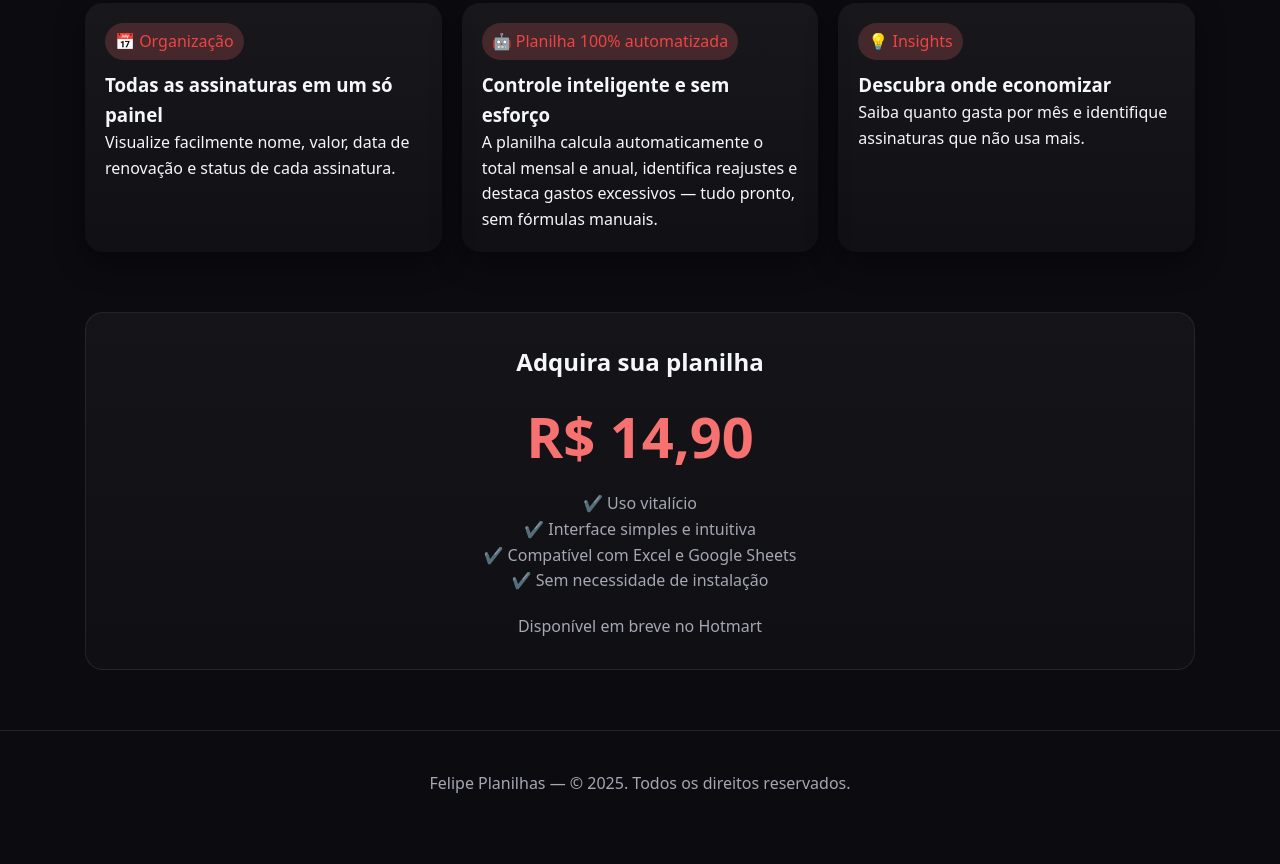
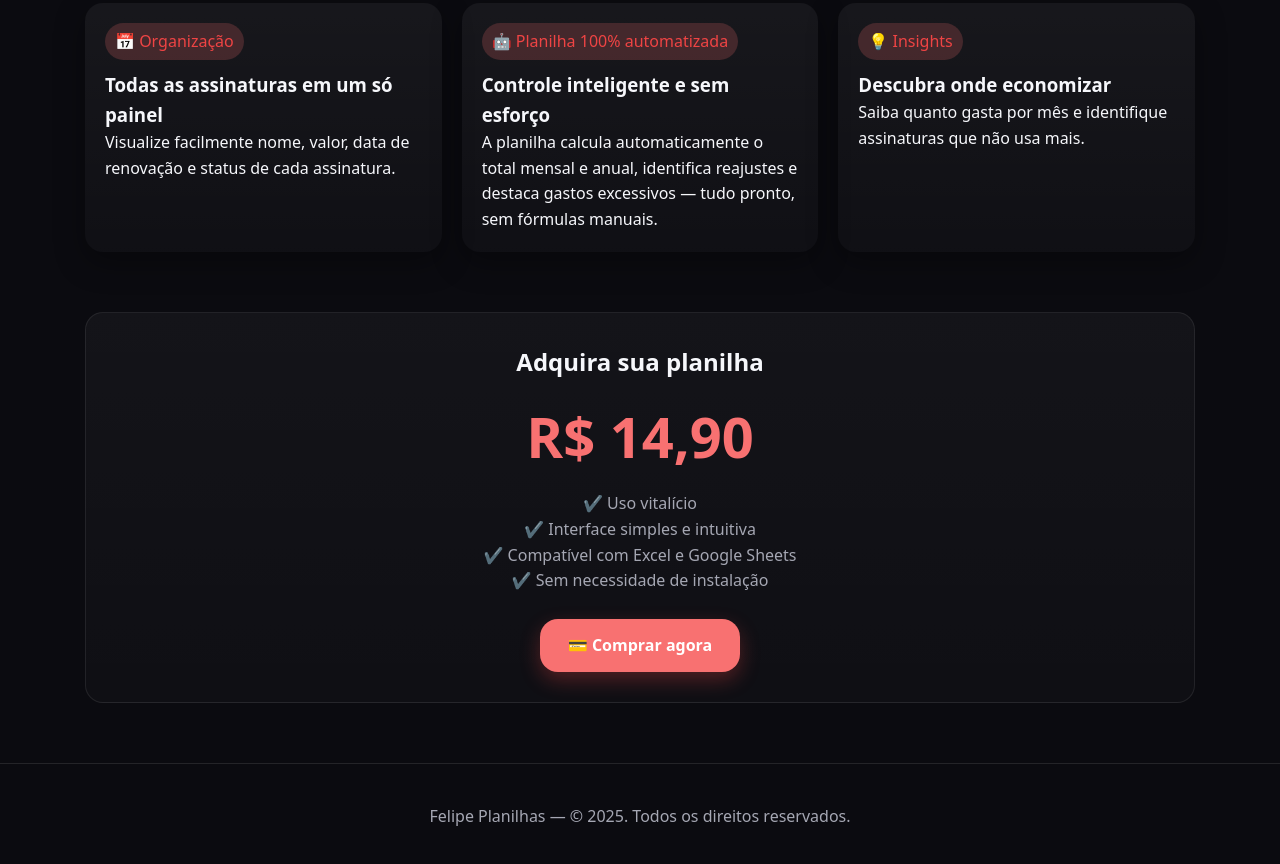
Before and after one commit to FelipeDMNunes/planilha-controle-assinaturas, a plain HTML site: page planilha-controle-assinaturas/index.html in a window 1280 px wide. Shown: the part 606-1470 px from the top of the page. Before the commit the page ends 1443 px from the top, so only its background shows below. Drawn offline with Linux system fonts and the light colour scheme.

Commit message:
index.html

```diff
--- a/planilha-controle-assinaturas/index.html
+++ b/planilha-controle-assinaturas/index.html
@@ -31,6 +31,26 @@
     .price{font-size:56px;font-weight:800;margin:10px 0;color:var(--brand)}
     ul{list-style:none;margin-top:10px;color:var(--muted)}
     footer{text-align:center;padding:40px 0;color:var(--muted);border-top:1px solid rgba(255,255,255,.1);margin-top:60px}
+
+    /* Botão Hotmart */
+    .btn-comprar{
+      display:inline-block;
+      margin-top:25px;
+      padding:14px 28px;
+      background:var(--brand);
+      color:white;
+      font-weight:700;
+      border:none;
+      border-radius:var(--radius);
+      text-decoration:none;
+      transition:all .25s ease;
+      box-shadow:0 8px 20px rgba(239,68,68,.3);
+    }
+    .btn-comprar:hover{
+      background:var(--brand-strong);
+      transform:translateY(-3px);
+      box-shadow:0 10px 25px rgba(239,68,68,.4);
+    }
   </style>
 </head>
 <body>
@@ -69,7 +89,9 @@
           <li>✔️ Compatível com Excel e Google Sheets</li>
           <li>✔️ Sem necessidade de instalação</li>
         </ul>
-        <p style="margin-top:20px;color:var(--muted)">Disponível em breve no Hotmart</p>
+        <a class="btn-comprar" href="https://pay.hotmart.com/G102493081F" target="_blank" rel="noopener noreferrer">
+          💳 Comprar agora
+        </a>
       </div>
     </section>
   </div>
@@ -79,7 +101,7 @@
   </footer>
 
   <script>
-    document.getElementById('year').textContent=new Date().getFullYear();
+    document.getElementById('year').textContent = new Date().getFullYear();
   </script>
 </body>
 </html>
```
